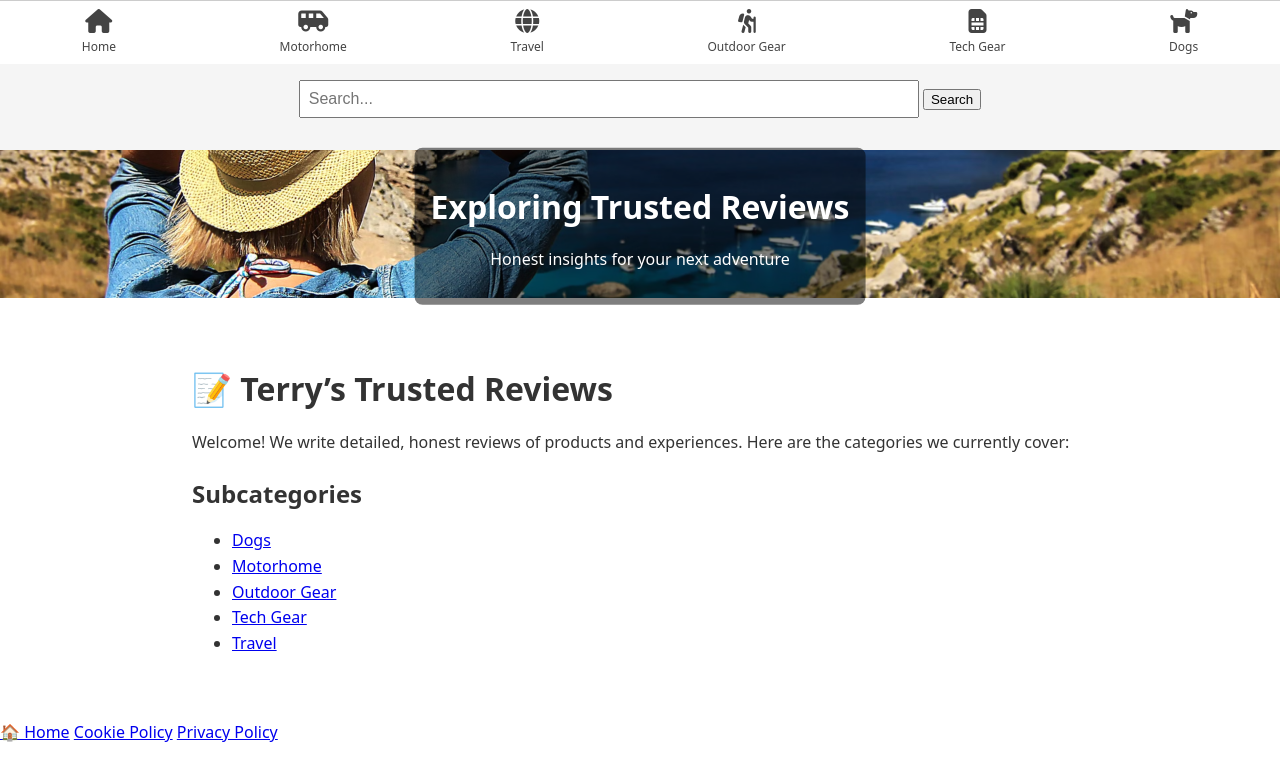
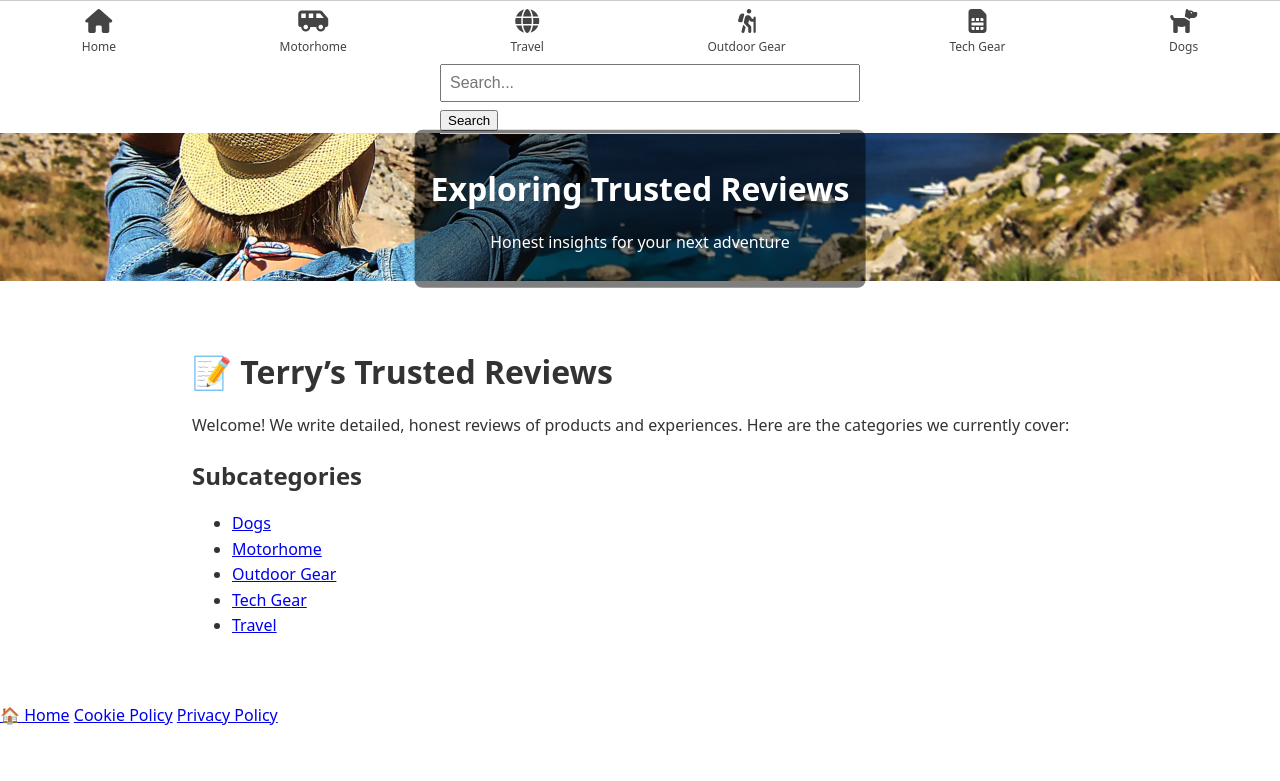
Before and after one commit to trowlinson/terrys-reviews, a Jekyll site: the page built from index.md, in a window 1280 px wide. Shown: the top 781 px of the page. Built offline with Jekyll 4.4.1, drawn with Linux system fonts in a browser that asks for light colours.

Commit message:
made it a drop down search results

```diff
--- a/_includes/search.html
+++ b/_includes/search.html
@@ -1,5 +1,5 @@
-<div id="search-container">
-    <input type="text" id="search-input" placeholder="Search...">
-    <button id="search-button">Search</button>
-    <ul id="results"></ul>
+<div class="search-container">
+  <input type="text" id="search-input" placeholder="Search...">
+  <button id="search-button">Search</button>
+  <ul id="results" class="dropdown-results"></ul>
 </div>
--- a/assets/css/style.css
+++ b/assets/css/style.css
@@ -199,3 +199,51 @@ th, td {
   background-color: #f0f0f0;
   border-radius: 0.5rem;
 }
+
+.search-container {
+  position: relative;
+  max-width: 400px;
+  margin: 0 auto;
+}
+
+#search-input {
+  width: 100%;
+  padding: 0.5rem;
+  font-size: 1rem;
+}
+
+#search-button {
+  margin-top: 0.5rem;
+}
+
+.dropdown-results {
+  position: absolute;
+  top: 100%;
+  left: 0;
+  right: 0;
+  z-index: 1000;
+  background: white;
+  border: 1px solid #ccc;
+  border-top: none;
+  list-style: none;
+  margin: 0;
+  padding: 0;
+  max-height: 300px;
+  overflow-y: auto;
+  box-shadow: 0 4px 6px rgba(0,0,0,0.1);
+}
+
+.dropdown-results li {
+  padding: 0.5rem;
+  border-bottom: 1px solid #eee;
+}
+
+.dropdown-results li a {
+  text-decoration: none;
+  color: #333;
+  display: block;
+}
+
+.dropdown-results li:hover {
+  background-color: #f5f5f5;
+}
--- a/assets/js/search.js
+++ b/assets/js/search.js
@@ -20,7 +20,7 @@ fetch('/search.json')
         results.innerHTML = '';
 
         if (query.length === 0) {
-          results.innerHTML = '<li>Please enter a search term.</li>';
+          results.style.display = 'none';
           return;
         }
 
@@ -34,12 +34,12 @@ fetch('/search.json')
             results.innerHTML += '<li><a href="' + item.url + '">' + item.title + '</a></li>';
           });
         }
+
+        results.style.display = 'block';
       }
 
-      // Trigger search on button click
       button.addEventListener('click', runSearch);
 
-      // Trigger search on Enter key
       input.addEventListener('keypress', function(e) {
         if (e.key === 'Enter' || e.keyCode === 13) {
           runSearch();
```
